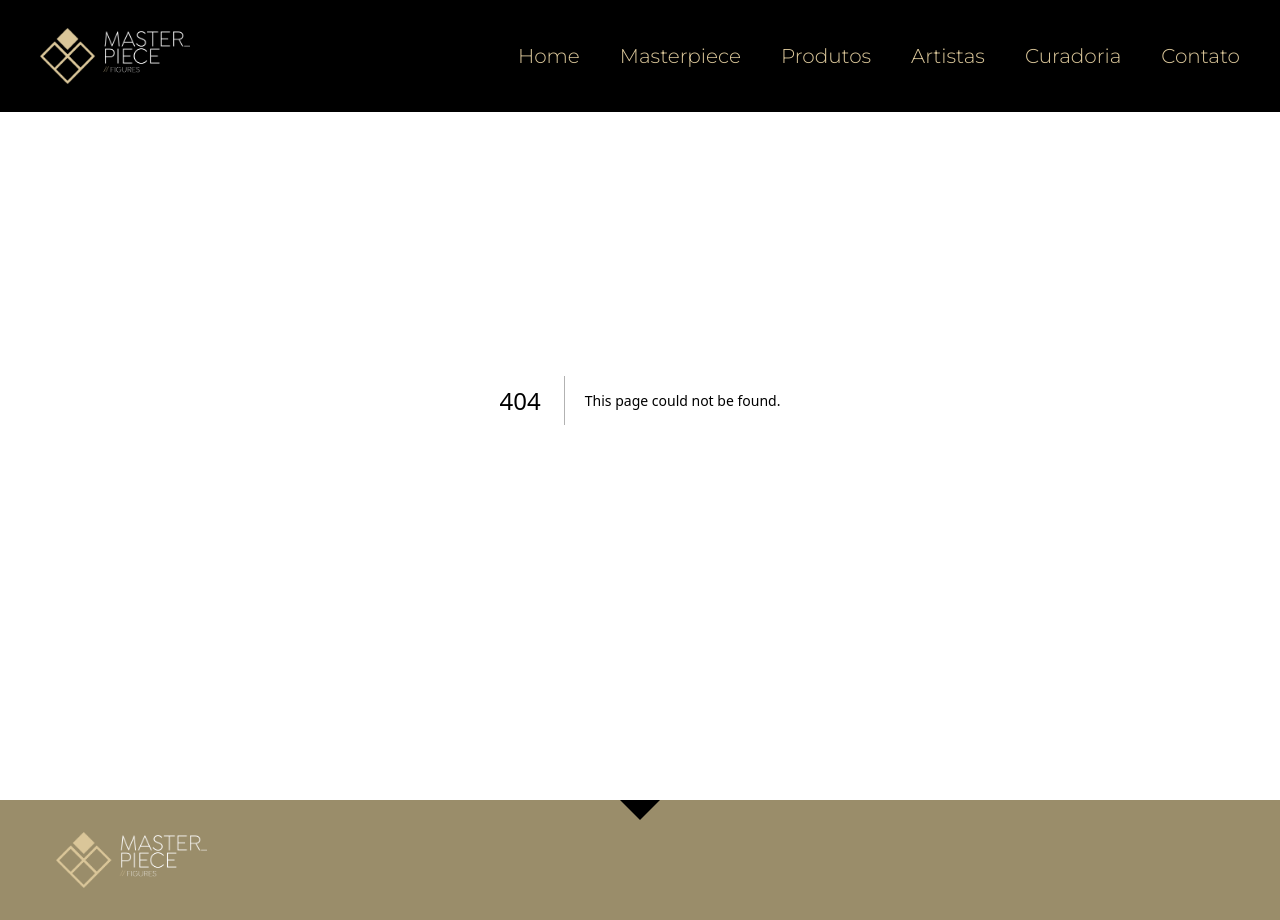
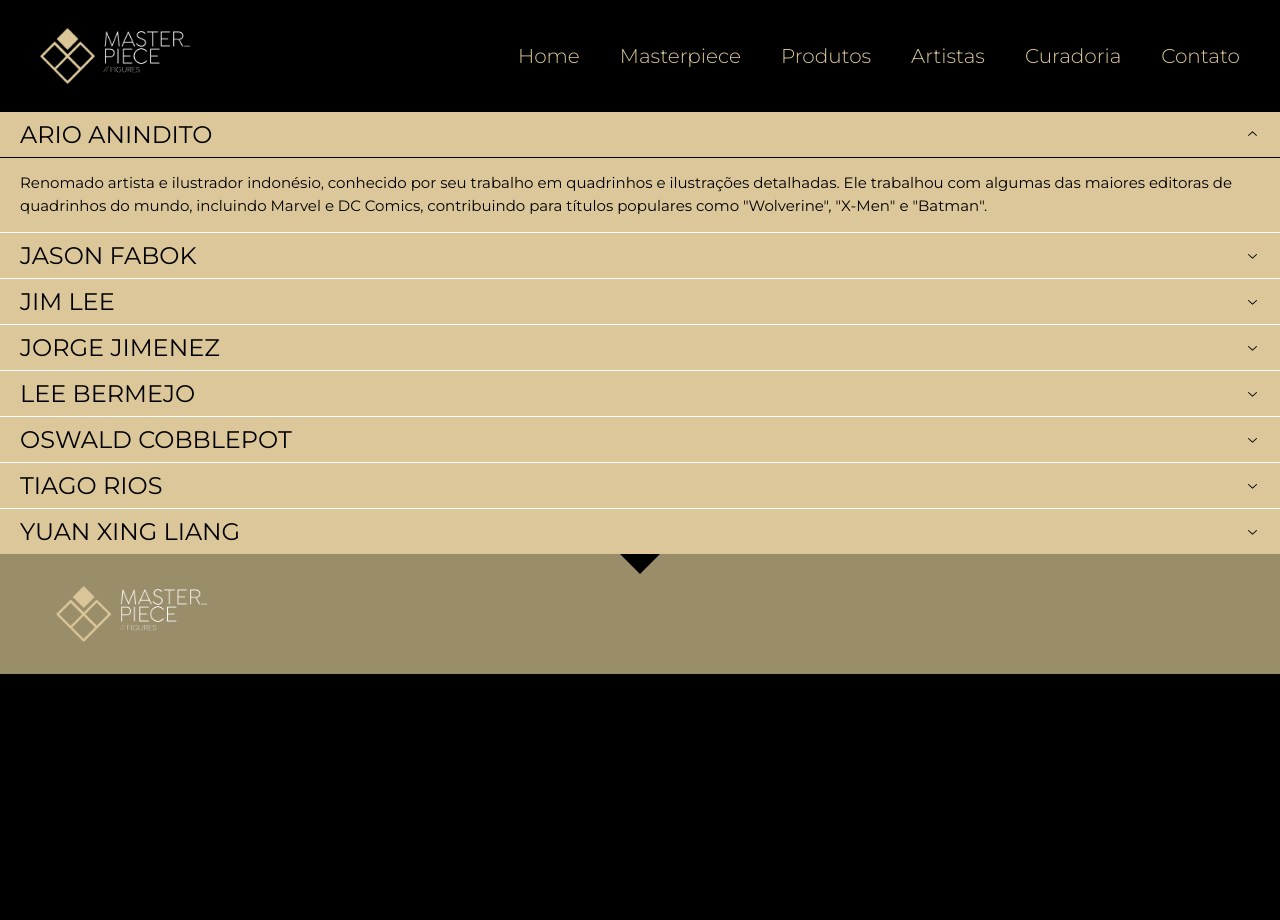
Before and after one commit to jvfontouraj/masterpiece-figures, a Next.js app: page /artistas in a window 1280 px wide. Before the commit this address had no page. After the commit the page ends 800 px from the top, so only its background shows below. Built offline with nearby package versions, Linux system fonts and the light colour scheme; what tailwindcss-animated would draw is missing.

Commit message:
artistas

```diff
--- a/package.json
+++ b/package.json
@@ -9,7 +9,10 @@
     "lint": "next lint"
   },
   "dependencies": {
+    "@radix-ui/react-accordion": "^1.2.3",
+    "@radix-ui/react-icons": "^1.3.2",
     "@rocketseat/eslint-config": "^2.2.2",
+    "classnames": "^2.5.1",
     "framer-motion": "^12.4.10",
     "next": "15.1.6",
     "prettier": "^3.4.2",
--- /dev/null
+++ b/src/app/artistas/page.tsx
@@ -0,0 +1,127 @@
+/* eslint-disable react/display-name */
+import * as React from 'react'
+import classNames from 'classnames'
+import * as Accordion from '@radix-ui/react-accordion'
+import { ChevronDownIcon } from '@radix-ui/react-icons'
+
+export default function Artistas() {
+  return (
+    <main className="mt-28">
+      <section className="mx-auto max-w-7xl">
+        <Accordion.Root
+          className="w-full bg-white shadow-[0_2px_10px] shadow-black/5"
+          type="single"
+          defaultValue="item-1"
+          collapsible
+        >
+          <AccordionItem value="item-1">
+            <AccordionTrigger>ARIO ANINDITO</AccordionTrigger>
+            <AccordionContent>
+              Renomado artista e ilustrador indonésio, conhecido por seu
+              trabalho em quadrinhos e ilustrações detalhadas. Ele trabalhou com
+              algumas das maiores editoras de quadrinhos do mundo, incluindo
+              Marvel e DC Comics, contribuindo para títulos populares como
+              &quot;Wolverine&quot;, &quot;X-Men&quot; e &quot;Batman&quot;.
+            </AccordionContent>
+          </AccordionItem>
+
+          <AccordionItem value="item-2">
+            <AccordionTrigger>JASON FABOK</AccordionTrigger>
+            <AccordionContent>
+              Uma Jornada de Excelência e Exclusividade Jason Fabok é um nome
+              que ressoa fortemente no mundo das artes e escultura,
+              especialmente entre os entusiastas de figuras colecionáveis de
+              alta qualidade. Com uma carreira marcada pela dedicação ao
+              detalhismo e à busca incessante pelo realismo, Fabok se destaca
+              como um dos escultores mais talentosos e respeitados da
+              atualidade.
+            </AccordionContent>
+          </AccordionItem>
+
+          <AccordionItem value="item-3">
+            <AccordionTrigger>JIM LEE</AccordionTrigger>
+            <AccordionContent>Informações sobre o artista</AccordionContent>
+          </AccordionItem>
+
+          <AccordionItem value="item-4">
+            <AccordionTrigger>JORGE JIMENEZ</AccordionTrigger>
+            <AccordionContent>Informações sobre o artista</AccordionContent>
+          </AccordionItem>
+
+          <AccordionItem value="item-5">
+            <AccordionTrigger>LEE BERMEJO</AccordionTrigger>
+            <AccordionContent>Informações sobre o artista</AccordionContent>
+          </AccordionItem>
+
+          <AccordionItem value="item-6">
+            <AccordionTrigger>OSWALD COBBLEPOT</AccordionTrigger>
+            <AccordionContent>Informações sobre o artista</AccordionContent>
+          </AccordionItem>
+
+          <AccordionItem value="item-7">
+            <AccordionTrigger>TIAGO RIOS</AccordionTrigger>
+            <AccordionContent>Informações sobre o artista</AccordionContent>
+          </AccordionItem>
+
+          <AccordionItem value="item-8">
+            <AccordionTrigger>YUAN XING LIANG</AccordionTrigger>
+            <AccordionContent>Informações sobre o artista</AccordionContent>
+          </AccordionItem>
+        </Accordion.Root>
+      </section>
+    </main>
+  )
+}
+
+const AccordionItem = React.forwardRef<
+  HTMLDivElement,
+  { children: React.ReactNode; className?: string; value: string }
+>(({ children, className, ...props }, forwardedRef) => (
+  <Accordion.Item
+    className={classNames(
+      'focus-within:shadow-mauve12 mt-px overflow-hidden bg-gold first:mt-0 focus-within:relative focus-within:z-10 focus-within:shadow-[0_0_0_2px]',
+      className,
+    )}
+    {...props}
+    ref={forwardedRef}
+  >
+    {children}
+  </Accordion.Item>
+))
+
+const AccordionTrigger = React.forwardRef<
+  HTMLButtonElement,
+  { children: React.ReactNode; className?: string }
+>(({ children, className, ...props }, forwardedRef) => (
+  <Accordion.Header className="flex">
+    <Accordion.Trigger
+      className={classNames(
+        'bg-mauve1 text-violet11 shadow-mauve6 hover:bg-mauve2 group flex h-[45px] flex-1 cursor-default items-center justify-between px-5 text-2xl leading-none shadow-[0_1px_0] outline-none',
+        className,
+      )}
+      {...props}
+      ref={forwardedRef}
+    >
+      {children}
+      <ChevronDownIcon
+        className="text-violet10 transition-transform duration-300 ease-[cubic-bezier(0.87,_0,_0.13,_1)] group-data-[state=open]:rotate-180"
+        aria-hidden
+      />
+    </Accordion.Trigger>
+  </Accordion.Header>
+))
+const AccordionContent = React.forwardRef<
+  HTMLDivElement,
+  { children: React.ReactNode; className?: string }
+>(({ children, className, ...props }, forwardedRef) => (
+  <Accordion.Content
+    className={classNames(
+      'bg-mauve2 text-mauve11 data-[state=closed]:animate-slideUp data-[state=open]:animate-slideDown overflow-hidden text-[15px]',
+      className,
+    )}
+    {...props}
+    ref={forwardedRef}
+  >
+    <div className="px-5 py-[15px]">{children}</div>
+  </Accordion.Content>
+))
--- a/tailwind.config.ts
+++ b/tailwind.config.ts
@@ -12,7 +12,19 @@
       colors: {
         gold: '#DBC79A',
       },
+      keyframes: {
+        slideDown: {
+          from: { height: '0px' },
+          to: { height: 'var(--radix-accordion-content-height)' },
+        },
+        slideUp: {
+          from: { height: 'var(--radix-accordion-content-height)' },
+          to: { height: '0px' },
+        },
+      },
       animation: {
+        slideDown: 'slideDown 300ms cubic-bezier(0.87, 0, 0.13, 1)',
+        slideUp: 'slideUp 300ms cubic-bezier(0.87, 0, 0.13, 1)',
         layer1: 'layer1 3.5s ease-in',
         layer1Objects: 'layer1 2.5s ease-in',
         layer2: 'layer2 6s ease-in',
```
Also changed, not shown: 1 other file (tests, documents, lock files or other folders).
